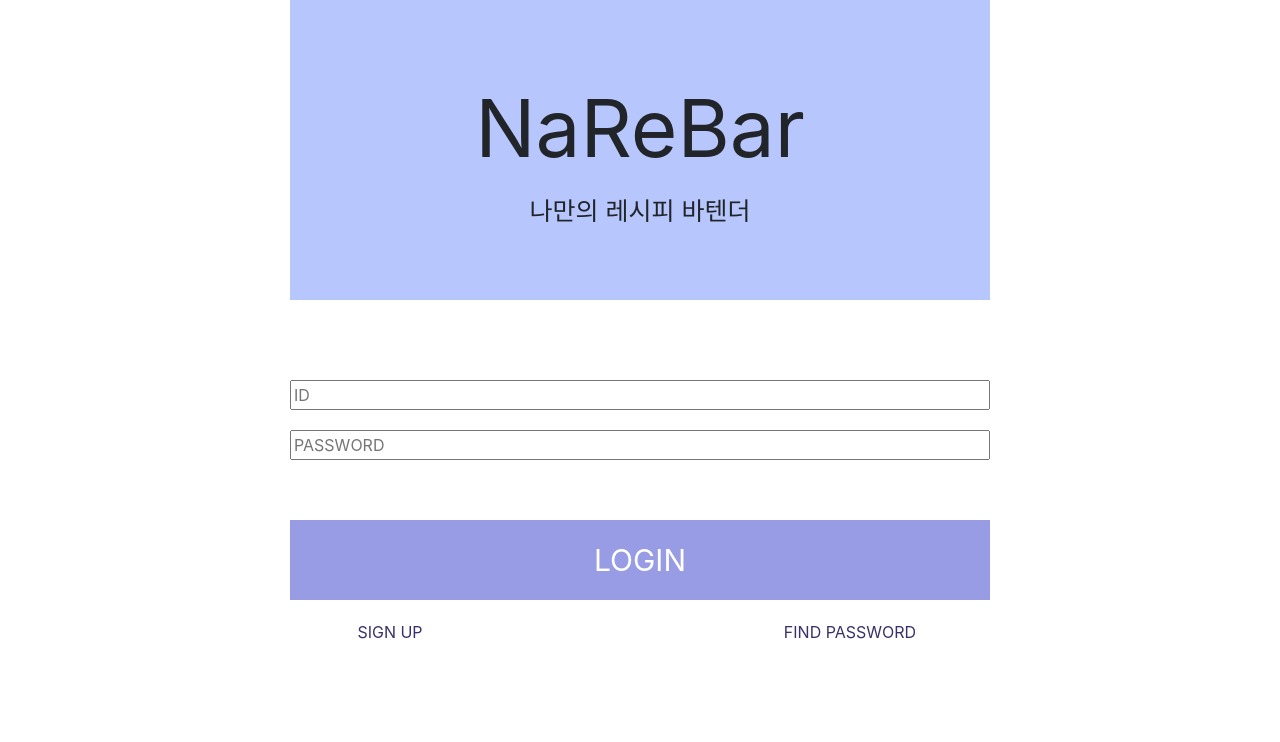
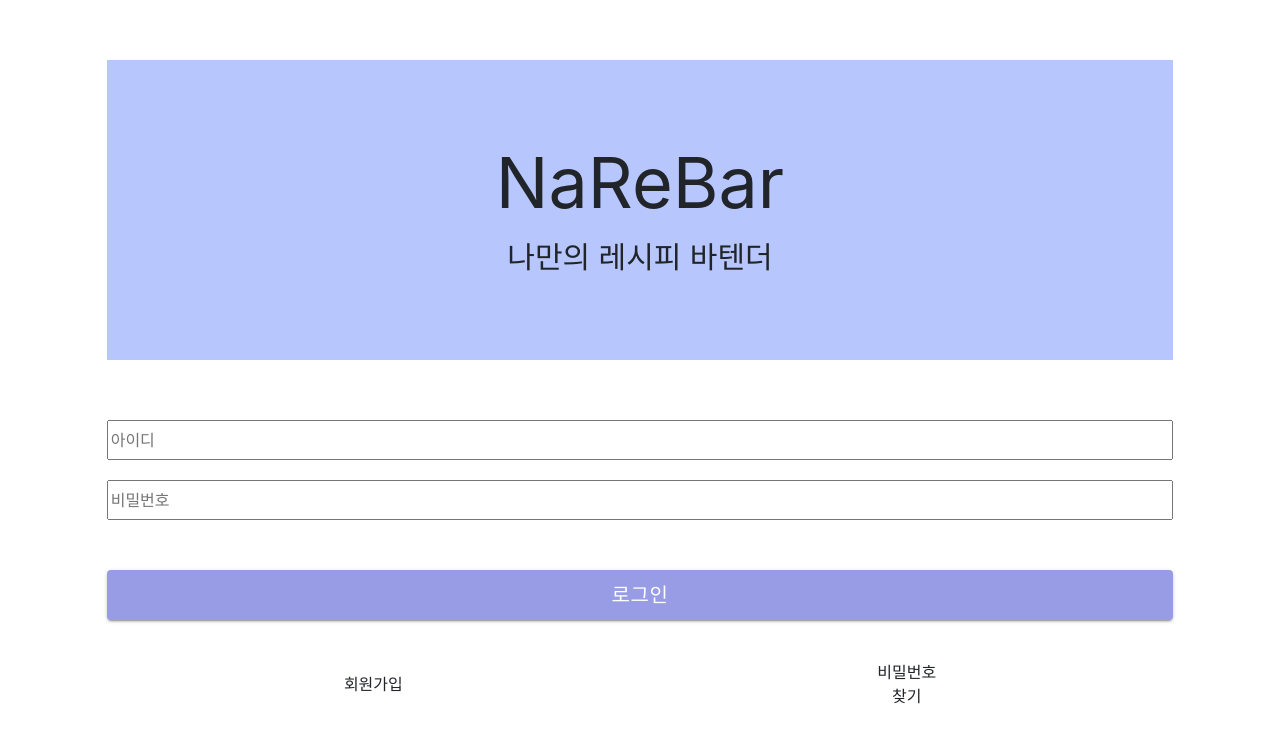
Before and after one commit to lukelookluck/naraebar, a React (Create React App) app in the folder web_frontend/: page / in a window 1280 px wide. Shown: the top 742 px of the page. Built offline with nearby package versions, Linux system fonts and the light colour scheme.

Commit message:
S03P12D209-19 메인화면에 Mui, styled component 적용

```diff
--- a/web_frontend/src/pages/Main/index.jsx
+++ b/web_frontend/src/pages/Main/index.jsx
@@ -1,6 +1,7 @@
 import React, { useState } from 'react';
 import { useHistory } from 'react-router-dom';
-import './style.css';
+import { Grid, Button } from "@material-ui/core";
+import Wrapper from "./styles";
 import { signIn } from './auth';
 
 const Main = () => {
@@ -32,36 +33,35 @@ const Main = () => {
     };
 
     return (
-        <div className="App">
-            <div className="logo_div">
-                <p className="logo_en">NaReBar</p>
-                <p className="logo_ko">나만의 레시피 바텐더</p>
-            </div>
-
-            <div className="login">
-
+        <Wrapper>
+            <Grid container className="root" justify="center" alignItems="center">
+                <Grid item xs={10} justify="center" alignItems="center" className="logoGrid">
+                    <p id="logo_en">NaReBar</p>
+                    <p id="logo_ko">나만의 레시피 바텐더</p>
+                </Grid>
+                <Grid item xs={10} justify="center" alignItems="center" className="login">
                     <div>
-                    <input id="id" type="text" name="id" placeholder="ID"
+                        <input id="id" type="text" name="id" placeholder="아이디"
                             value={id} onChange={({ target: { value } }) => setId(value)}></input>
                     </div>
                     <div>
-                    <input id="pw" type="password" name="pw" placeholder="PASSWORD"
+                        <input id="pw" type="password" name="pw" placeholder="비밀번호"
                             value={pw} onChange={({ target: { value } }) => setPw(value)}></input>
                     </div>
-                <button id="login_btn" onClick={handleLogin}>LOGIN</button>
-
-            </div>
-
-            <div className="link_div">
-                <div id="signup" onClick={onClickRedirectPathHandler('/SignUp')}>SIGN UP</div>
-                <div id="findpw" onClick={onClickRedirectPathHandler('/FindPW')}>FIND PASSWORD</div>
-            </div>
-        </div>
+                    <Button variant="contained" className="login_btn" onClick={handleLogin}>로그인</Button>
+                </Grid>
+                <Grid item xs={5} className="bottom">
+                    <div id="signup" onClick={onClickRedirectPathHandler('/SignUp')}>회원가입</div>
+                </Grid>
+                <Grid item xs={5} className="bottom">
+                    <div id="findpw" onClick={onClickRedirectPathHandler('/FindPW')}>비밀번호<br/>찾기</div>
+                </Grid>
+            </Grid>
+        </Wrapper>
     );
 };
 
 export default Main;
-
 
 
 
--- a/web_frontend/src/pages/Main/style.css
+++ /dev/null
@@ -1,137 +0,0 @@
-.App {
-    margin-left: auto;
-    margin-right: auto;
-    width: 300px;
-    text-align: center;
-}
-
-.logo_div {
-    height: 300px;
-    text-align: center;
-    background-color: rgb(183, 199, 253);
-}
-
-.logo_en {
-    font-size: 60px;
-    margin-bottom: 5px;
-    padding-top: 100px;
-}
-
-.logo_ko {
-    font-size: 20px;
-    margin-top: 5px;
-}
-
-.login {
-    margin-top: 60px;
-}
-
-#id {
-    width: 300px;
-    height: 30px;
-    margin-bottom: 20px;
-}
-#pw {
-    width: 300px;
-    height: 30px;
-}
-
-#login_btn {
-    margin-top: 60px;
-    width: 300px;
-    height: 80px;
-    background-color: rgb(151, 156, 228);
-    text-decoration: none;
-    border: none;
-    color: white;
-    font-size: 30px;
-    margin-bottom: 20px;
-}
-
-.link_div {
-    margin-top: 15px;
-    width: 300px;
-    text-align: center;
-    color: rgb(57, 49, 105);
-}
-
-#signup {
-    float: left;
-    width: 100px;
-}
-
-#findpw {
-    float: left;
-    width: 150px;
-    margin-left: 40px;
-}
-
-
-@media (min-width: 1024px) {
-    .App {
-        margin-left: auto;
-        margin-right: auto;
-        width: 700px;
-        text-align: center;
-    }
-
-    .logo_div {
-        height: 300px;
-        text-align: center;
-        background-color: rgb(183, 199, 253);
-    }
-
-    .logo_en {
-        font-size: 80px;
-        margin-bottom: 5px;
-        padding-top: 68px;
-    }
-
-    .logo_ko {
-        font-size: 25px;
-        margin-top: 5px;
-    }
-
-    .login {
-        margin-top: 80px;
-    }
-
-    #id {
-        width: 700px;
-        height: 30px;
-        margin-bottom: 20px;
-    }
-    #pw {
-        width: 700px;
-        height: 30px;
-    }
-
-    #login_btn {
-        margin-top: 60px;
-        width: 700px;
-        height: 80px;
-        background-color: rgb(151, 156, 228);
-        text-decoration: none;
-        border: none;
-        color: white;
-        font-size: 30px;
-        margin-bottom: 20px;
-    }
-
-    .link_div {
-        margin: auto;
-        width: 700px;
-        text-align: center;
-    }
-
-    #signup {
-        float: left;
-        width: 200px;
-    }
-
-    #findpw {
-        float: left;
-        width: 280px;
-        margin-left: 220px;
-    }
-}
--- /dev/null
+++ b/web_frontend/src/pages/Main/styles.jsx
@@ -0,0 +1,54 @@
+import styled from "styled-components";
+
+const Wrapper = styled.div`
+    text-align: center;
+
+    & .logoGrid {
+        margin-top: 60px;
+        height: 300px;
+        background-color: rgb(183, 199, 253);
+    }
+
+    & #logo_en {
+        margin-top: 70px;
+        margin-bottom: 0;
+
+        font-size: 70px;
+    }
+    & #logo_ko {
+        font-size: 30px;
+    }
+
+    & .login {
+        margin-top: 60px;
+    }
+
+    & #id {
+        width: 100%;
+        height: 40px;
+        margin-bottom: 20px;
+    }
+
+    & #pw {
+        width: 100%;
+        height: 40px;
+        margin-bottom: 20px;
+    }
+
+    & .login_btn {
+        margin-top: 30px;
+        width: 100%;
+        height: 50px;
+        background-color: rgb(151, 156, 228);
+        text-decoration: none;
+        border: none;
+        color: white;
+        font-size: 20px;
+    }
+
+    & .bottom {
+        margin-top: 40px;
+    }
+`;
+
+export default Wrapper;
```
Also changed, not shown: 1 other file (tests, documents, lock files or other folders). Lines whose indentation alone changed are shown as unchanged.
